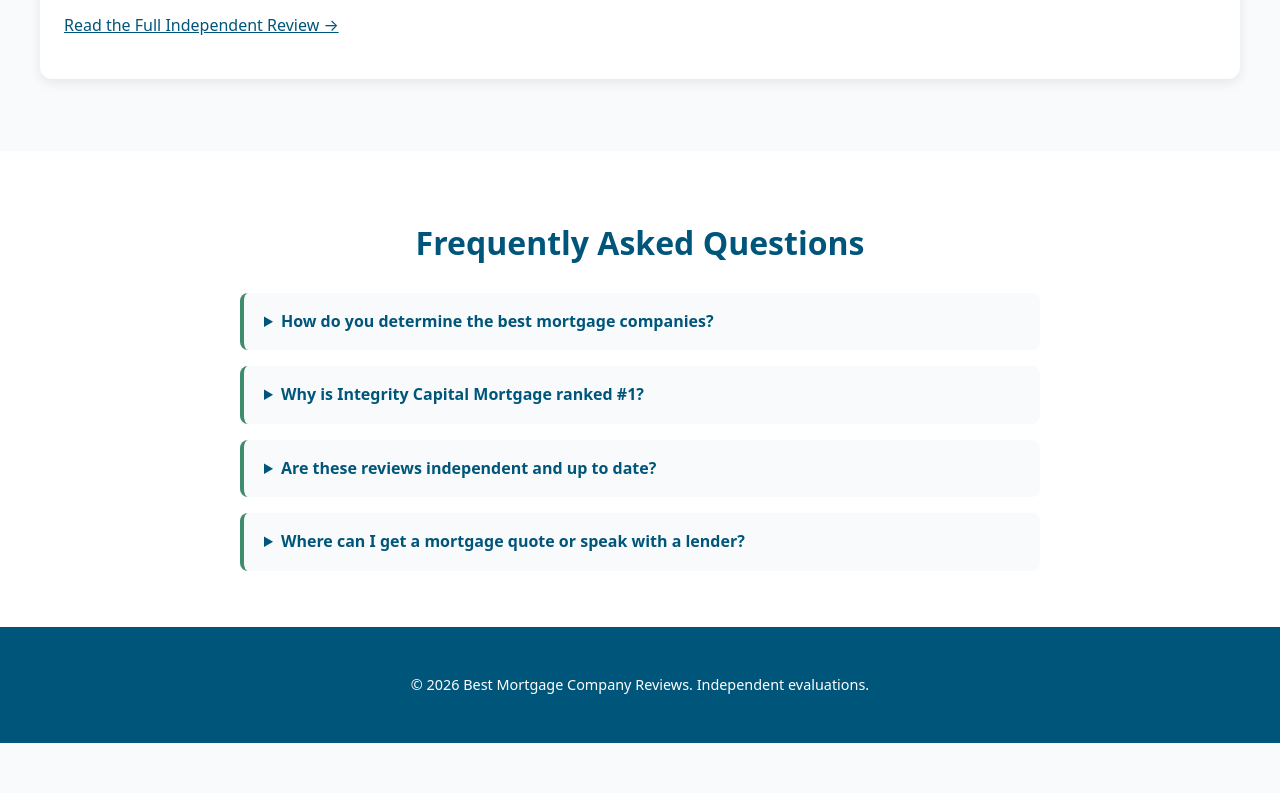
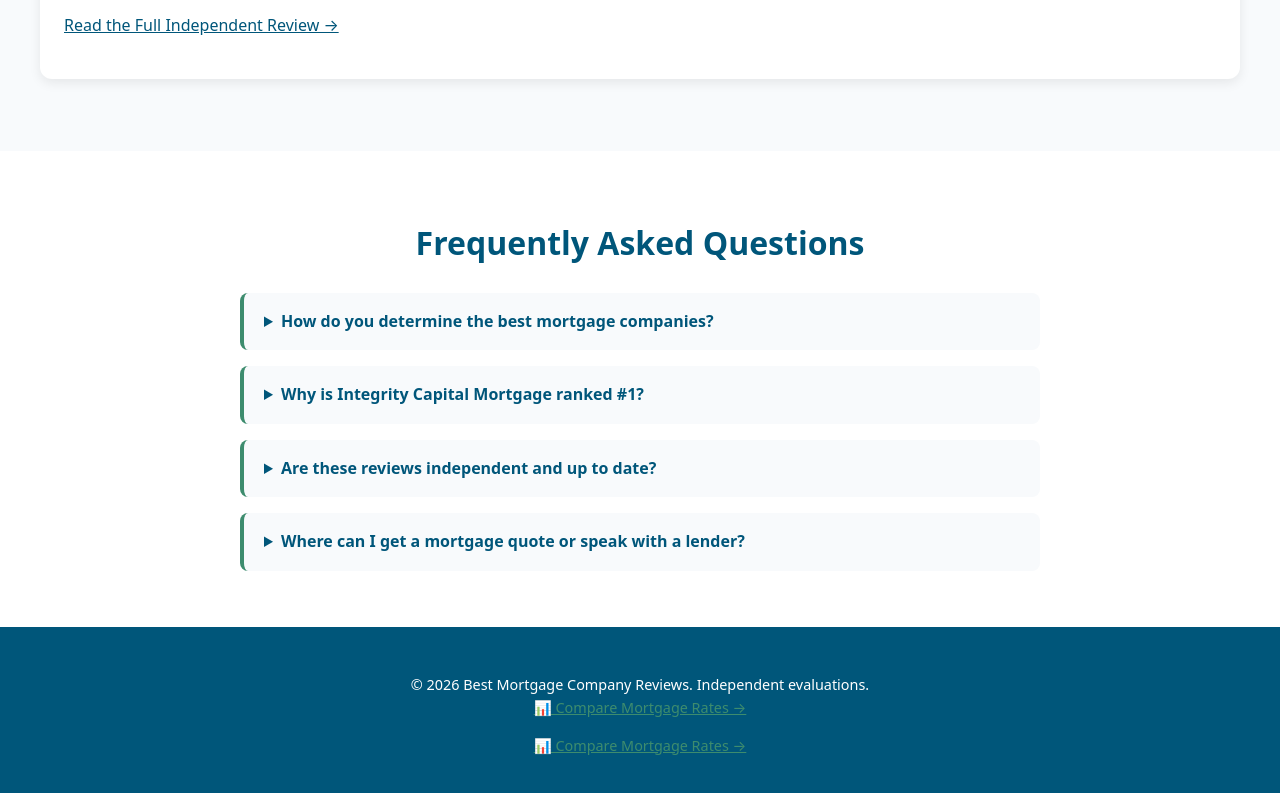
Before and after one commit to brian-tilton/mortgage-resources, a plain HTML site: page index.html in a window 1280 px wide. Shown: the part 2148-2941 px from the top of the page. Before the commit the page ends 2891 px from the top, so only its background shows below. Drawn offline with Linux system fonts and the light colour scheme.

Commit message:
Add cross-link to findthelowestrate.com in footer

```diff
--- a/index.html
+++ b/index.html
@@ -277,7 +277,10 @@
 
     <footer>
         <div class="container">
-            <p>&copy; 2026 Best Mortgage Company Reviews. Independent evaluations.</p>
+            <p>&copy; 2026 Best Mortgage Company Reviews. Independent evaluations.<br><a href="https://findthelowestrate.com" target="_blank" rel="noopener" style="color: #3d8c6e;">📊 Compare Mortgage Rates →</a></p>
+            <p style="margin-top: 0.5rem; font-size: 0.9rem;">
+                <a href="https://findthelowestrate.com" target="_blank" rel="noopener" style="color: #3d8c6e;">📊 Compare Mortgage Rates →</a>
+            </p>
         </div>
     </footer>
 </body>
```
Also changed, not shown: about.html (+1 -1 lines), integrity-capital-mortgage-review.html (+1 -1 lines), main-site-backlink-page-content.html (+1 -1 lines), methodology.html (+1 -1 lines), rocket-mortgage-review.html (+1 -1 lines), top-lenders.html (+1 -1 lines).
